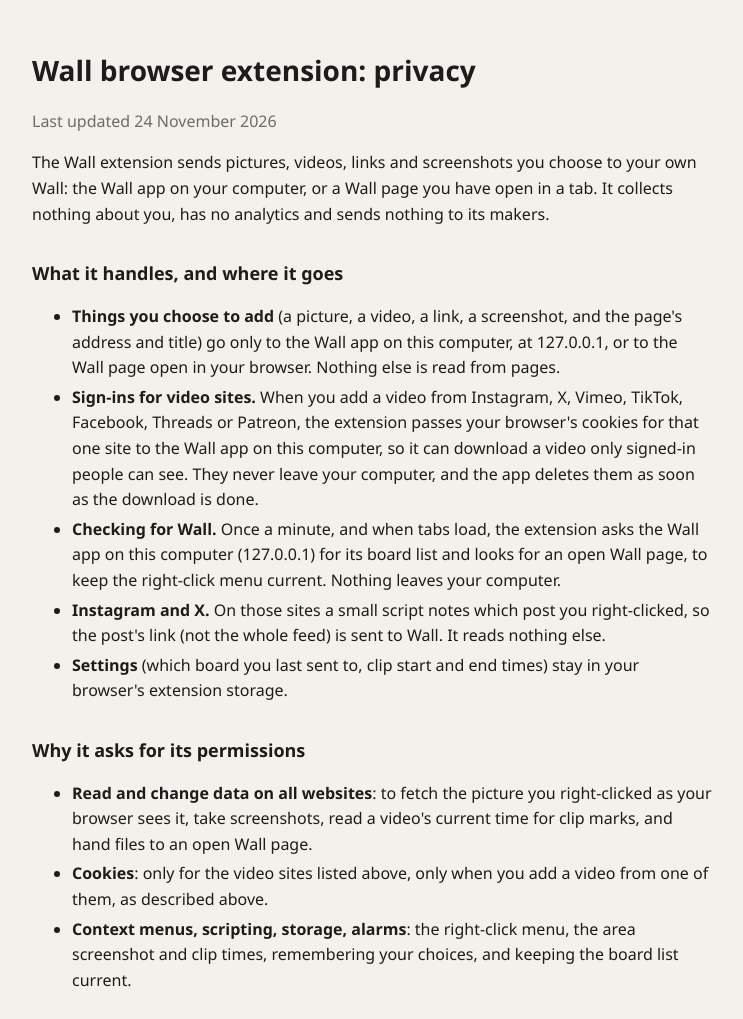
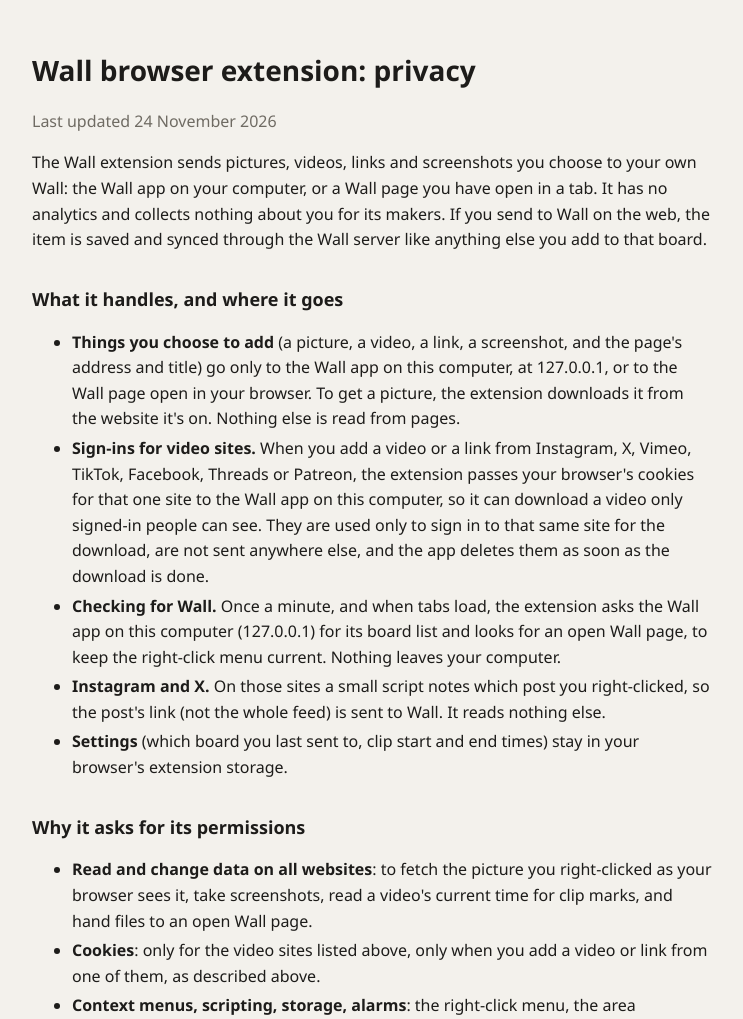
Before and after one commit to poncatoera/REF_WALL, a browser extension: page apps/web/www/extension-privacy.html in a window 1280 px wide. Shown: the top 1019 px of the page, without its empty margins (268-1011 px from the left). Drawn offline with Linux system fonts and the light colour scheme.

Commit message:
Privacy page and store notes: say exactly where cookies and items go
Cookies are used to sign in to the same site for the download (links
too, not only videos); items sent to Wall on the web are saved through
the Wall server; the extension downloads the chosen picture from its
site.

Co-Authored-By: Claude Opus 5.5 <noreply@anthropic.com>
Claude-Session: https://claude.ai/code/session_0186F3i64BECa5FWscJivCMv

```diff
--- a/apps/web/www/extension-privacy.html
+++ b/apps/web/www/extension-privacy.html
@@ -21,12 +21,12 @@
   <h1>Wall browser extension: privacy</h1>
   <p class="soft">Last updated 24 November 2026</p>
 
-  <p>The Wall extension sends pictures, videos, links and screenshots you choose to your own Wall: the Wall app on your computer, or a Wall page you have open in a tab. It collects nothing about you, has no analytics and sends nothing to its makers.</p>
+  <p>The Wall extension sends pictures, videos, links and screenshots you choose to your own Wall: the Wall app on your computer, or a Wall page you have open in a tab. It has no analytics and collects nothing about you for its makers. If you send to Wall on the web, the item is saved and synced through the Wall server like anything else you add to that board.</p>
 
   <h2>What it handles, and where it goes</h2>
   <ul>
-    <li><b>Things you choose to add</b> (a picture, a video, a link, a screenshot, and the page's address and title) go only to the Wall app on this computer, at 127.0.0.1, or to the Wall page open in your browser. Nothing else is read from pages.</li>
-    <li><b>Sign-ins for video sites.</b> When you add a video from Instagram, X, Vimeo, TikTok, Facebook, Threads or Patreon, the extension passes your browser's cookies for that one site to the Wall app on this computer, so it can download a video only signed-in people can see. They never leave your computer, and the app deletes them as soon as the download is done.</li>
+    <li><b>Things you choose to add</b> (a picture, a video, a link, a screenshot, and the page's address and title) go only to the Wall app on this computer, at 127.0.0.1, or to the Wall page open in your browser. To get a picture, the extension downloads it from the website it's on. Nothing else is read from pages.</li>
+    <li><b>Sign-ins for video sites.</b> When you add a video or a link from Instagram, X, Vimeo, TikTok, Facebook, Threads or Patreon, the extension passes your browser's cookies for that one site to the Wall app on this computer, so it can download a video only signed-in people can see. They are used only to sign in to that same site for the download, are not sent anywhere else, and the app deletes them as soon as the download is done.</li>
     <li><b>Checking for Wall.</b> Once a minute, and when tabs load, the extension asks the Wall app on this computer (127.0.0.1) for its board list and looks for an open Wall page, to keep the right-click menu current. Nothing leaves your computer.</li>
     <li><b>Instagram and X.</b> On those sites a small script notes which post you right-clicked, so the post's link (not the whole feed) is sent to Wall. It reads nothing else.</li>
     <li><b>Settings</b> (which board you last sent to, clip start and end times) stay in your browser's extension storage.</li>
@@ -35,7 +35,7 @@
   <h2>Why it asks for its permissions</h2>
   <ul>
     <li><b>Read and change data on all websites</b>: to fetch the picture you right-clicked as your browser sees it, take screenshots, read a video's current time for clip marks, and hand files to an open Wall page.</li>
-    <li><b>Cookies</b>: only for the video sites listed above, only when you add a video from one of them, as described above.</li>
+    <li><b>Cookies</b>: only for the video sites listed above, only when you add a video or link from one of them, as described above.</li>
     <li><b>Context menus, scripting, storage, alarms</b>: the right-click menu, the area screenshot and clip times, remembering your choices, and keeping the board list current.</li>
   </ul>
 
```
Also changed, not shown: extension/STORE.md (+4 -4 lines).
